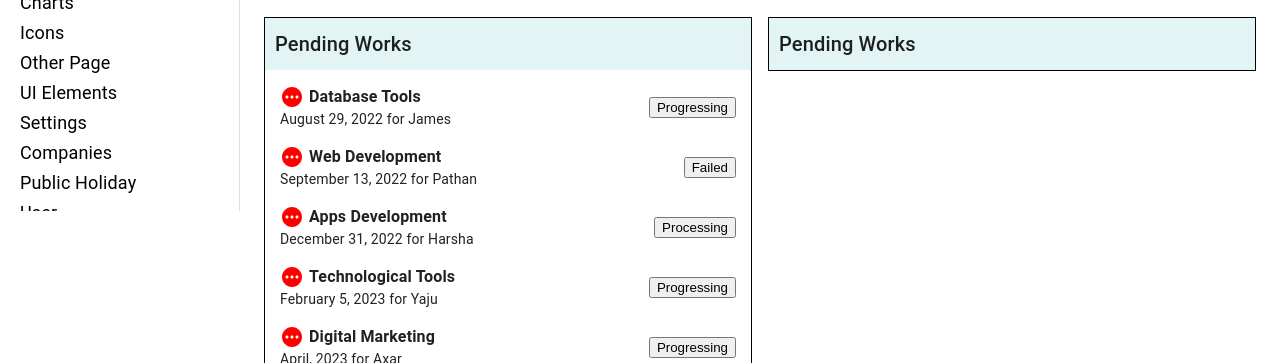
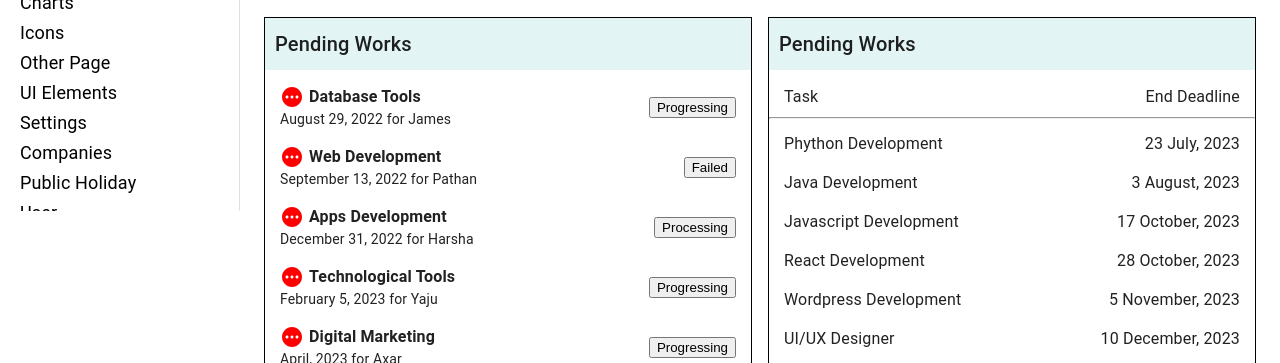
Before and after one commit to yeasinbinali/crm-admin, a React (Create React App) app: page / in a window 1280 px wide. Shown: the part 589-952 px from the top of the page. Built offline with nearby package versions, Linux system fonts and the light colour scheme.

Commit message:
works deadlines added

```diff
--- a/src/pages/component/Dashboard/WorksDeadlines/WorksDeadlines.js
+++ b/src/pages/component/Dashboard/WorksDeadlines/WorksDeadlines.js
@@ -11,6 +11,34 @@ const WorksDeadlines = () => {
       >
         Pending Works
       </Typography>
+      <Box sx={{display: 'flex', justifyContent: 'space-between', alignItems: 'center', padding: '15px 15px 0 15px', textAlign: 'center'}}>
+          <Typography>Task</Typography>
+          <Typography>End Deadline</Typography>
+      </Box><hr />
+      <Box sx={{display: 'flex', justifyContent: 'space-between', alignItems: 'center', padding: '5px 15px 0 15px'}}>
+          <Typography>Phython Development</Typography>
+          <Typography>23 July, 2023</Typography>
+      </Box>
+      <Box sx={{display: 'flex', justifyContent: 'space-between', alignItems: 'center', padding: '15px 15px 0 15px'}}>
+          <Typography>Java Development</Typography>
+          <Typography>3 August, 2023</Typography>
+      </Box>
+      <Box sx={{display: 'flex', justifyContent: 'space-between', alignItems: 'center', padding: '15px 15px 0 15px'}}>
+          <Typography>Javascript Development</Typography>
+          <Typography>17 October, 2023</Typography>
+      </Box>
+      <Box sx={{display: 'flex', justifyContent: 'space-between', alignItems: 'center', padding: '15px 15px 0 15px'}}>
+          <Typography>React Development</Typography>
+          <Typography>28 October, 2023</Typography>
+      </Box>
+      <Box sx={{display: 'flex', justifyContent: 'space-between', alignItems: 'center', padding: '15px 15px 0 15px'}}>
+          <Typography>Wordpress Development</Typography>
+          <Typography>5 November, 2023</Typography>
+      </Box>
+      <Box sx={{display: 'flex', justifyContent: 'space-between', alignItems: 'center', padding: '15px 15px 38px 15px'}}>
+          <Typography>UI/UX Designer</Typography>
+          <Typography>10 December, 2023</Typography>
+      </Box>
     </Box>
   );
 };
```
